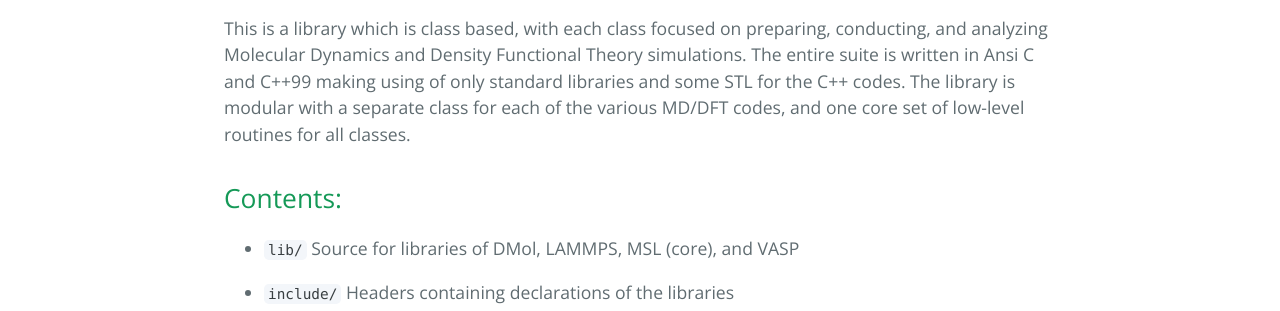
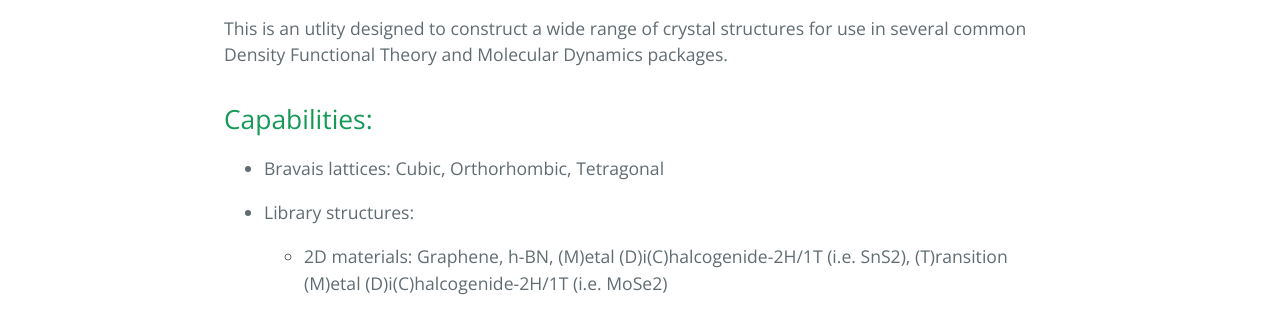
Before and after one commit to jmgonza6/crystal-builder, a website: page index.html in a window 1280 px wide. Shown: the part 470-781 px from the top of the page. Drawn offline with nearby package versions, Linux system fonts and the light colour scheme.

Commit message:
homepage

```diff
--- a/index.html
+++ b/index.html
@@ -23,15 +23,19 @@
       <h1>
       <a id="msl-suite-v-01-06062015" class="anchor" href="#msl-suite-v-01-06062015" aria-hidden="true"><span class="octicon octicon-link"></span></a>Description:</h1>
 
-      <p>This is a library which is class based, with each class focused on preparing, conducting, and analyzing Molecular Dynamics and Density Functional Theory simulations.  The entire suite is written in Ansi C and C++99 making using of only standard libraries and some STL for the C++ codes. The library is modular with a separate class for each of the various MD/DFT codes,
-      and one core set of low-level routines for all classes.</p>
+      <p>This is an utlity designed to construct a wide range of crystal structures for use in several common Density Functional Theory and Molecular Dynamics packages.</p>
 
       <h2>
-      <a id="contents" class="anchor" href="#contents" aria-hidden="true"><span class="octicon octicon-link"></span></a>Contents:</h2>
+      <a id="capabilities" class="anchor" href="#capabilities" aria-hidden="true"><span class="octicon octicon-link"></span></a>Capabilities:</h2>
 
       <ul>
-      <li><p><code> lib/</code> Source for libraries of DMol, LAMMPS, MSL (core), and VASP</p></li>
-      <li><p><code> include/</code> Headers containing declarations of the libraries</p></li>
+      <li><p>Bravais lattices: Cubic, Orthorhombic, Tetragonal</p></li>
+      <li><p>Library structures:</p>
+          <ul>
+            <li><p>2D materials: Graphene, h-BN, (M)etal (D)i(C)halcogenide-2H/1T (i.e. SnS2), (T)ransition (M)etal (D)i(C)halcogenide-2H/1T (i.e. MoSe2)</p></li>
+            <li><p>Energetic materials (PETN-I, TATB, β-HMX)</p>
+          </ul>
+      </li>
       <li><p><code> examples/</code> Directory containing several codes demonstrating the usage of various library methods</p></li>
       <li><p><code> Makefile.template</code> Template to be customized for the users' environment</p></li>
       </ul>
```
